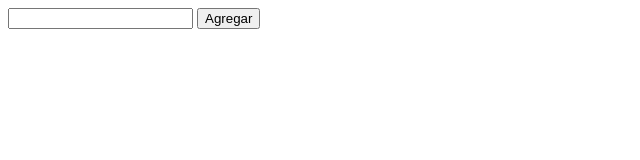
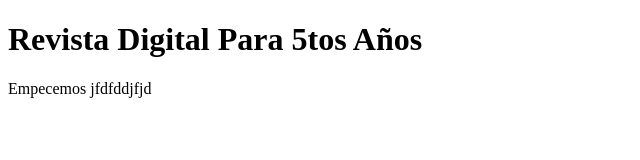
Before and after one commit to sa909/Pagina-Web-HDM, a plain HTML site: page Pagina Web/index.html in a window 1280 px wide. Shown: the whole page, without its empty margins (0-640 px from the left). Drawn offline with Linux system fonts and the light colour scheme.

Commit message:
Update index.html

```diff
--- a/Pagina Web/index.html
+++ b/Pagina Web/index.html
@@ -1,7 +1,18 @@
-<input id="tarea">
+<!DOCTYPE html>
+<html lang="es">
 
-<button id="agregar">
-Agregar
-</button>
+<head>
+    <meta charset="UTF-8">
+    <title>Mi primera web</title>
 
-<ul id="lista"></ul>
+</head>
+
+<body>
+
+    <h1>Revista Digital Para 5tos Años</h1>
+
+    <p>Empecemos jfdfddjfjd</p>
+
+</body>
+
+</html>
```
